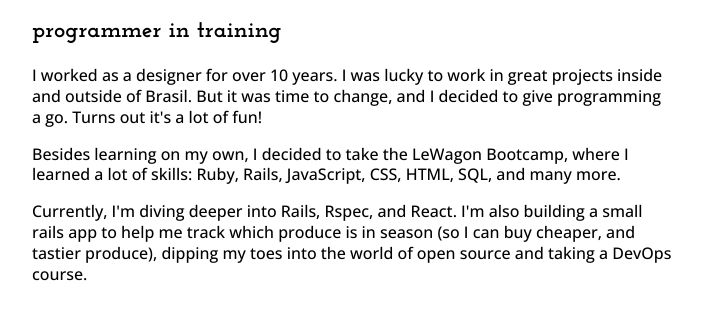
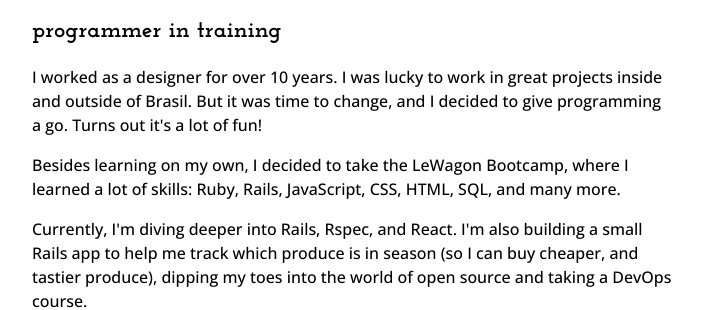
Before and after one commit to vasconsaurus/-my-profile-page-, a plain HTML site: page index.html in a window 1280 px wide. Shown: the part 646-956 px from the top of the page, without its empty margins (160-862 px from the left). Drawn offline with nearby package versions, Linux system fonts and the light colour scheme; a web font is replaced by a local one.

Commit message:
updated profile

```diff
--- a/index.html
+++ b/index.html
@@ -27,7 +27,7 @@
       <h4>programmer in training</h4>
       <p>I worked as a designer for over 10 years. I was lucky to work in great projects inside and outside of Brasil. But it was time to change, and I decided to give programming a go. Turns out it's a lot of fun!</p>
       <p>Besides learning on my own, I decided to take the LeWagon Bootcamp, where I learned a lot of skills: Ruby, Rails, JavaScript, CSS, HTML, SQL, and many more.</p>
-      <p>Currently, I'm diving deeper into Rails, Rspec, and React. I'm also building a small rails app to help me track which produce is in season (so I can buy cheaper, and tastier produce), dipping my toes into the world of open source and taking a DevOps course.</p>
+      <p>Currently, I'm diving deeper into Rails, Rspec, and React. I'm also building a small Rails app to help me track which produce is in season (so I can buy cheaper, and tastier produce), dipping my toes into the world of open source and taking a DevOps course.</p>
       <hr>
     </section>
 
--- a/style.css
+++ b/style.css
@@ -48,7 +48,7 @@ p {
   font-family: 'Open Sans', sans-serif;
   font-weight: 500;
   font-size: 1rem;
-  line-height: 130%;
+  line-height: 1.5;
   margin-bottom: 1rem;
 }
 
```
